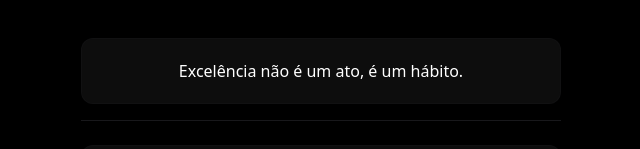
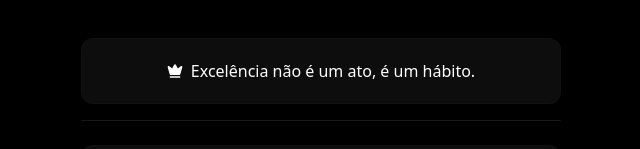
Before and after one commit to lucasfabbrim/ph, a Next.js app: page / in a window 1280 px wide. Shown: the part 624-773 px from the top of the page, without its empty margins (319-959 px from the left). Built offline with nearby package versions, Linux system fonts and the light colour scheme.

Commit message:
Update page.tsx

```diff
--- a/src/app/page.tsx
+++ b/src/app/page.tsx
@@ -8,6 +8,7 @@ import {
   Copy,
   Facebook,
   BadgeCheck,
+  Crown,
 } from "lucide-react";
 import Image from "next/image";
 import Link from "next/link";
@@ -83,7 +84,8 @@ export default function Home() {
                 variant="ghost"
                 className="w-full justify-center p-5 h-16"
               >
-                <p className="font-light text-base text-white">
+                <p className="font-light text-base text-white flex flex-row items-center gap-2">
+                  <Crown size={20} className="fill-white" />
                   Excelência não é um ato, é um hábito.
                 </p>
               </Button>
```
